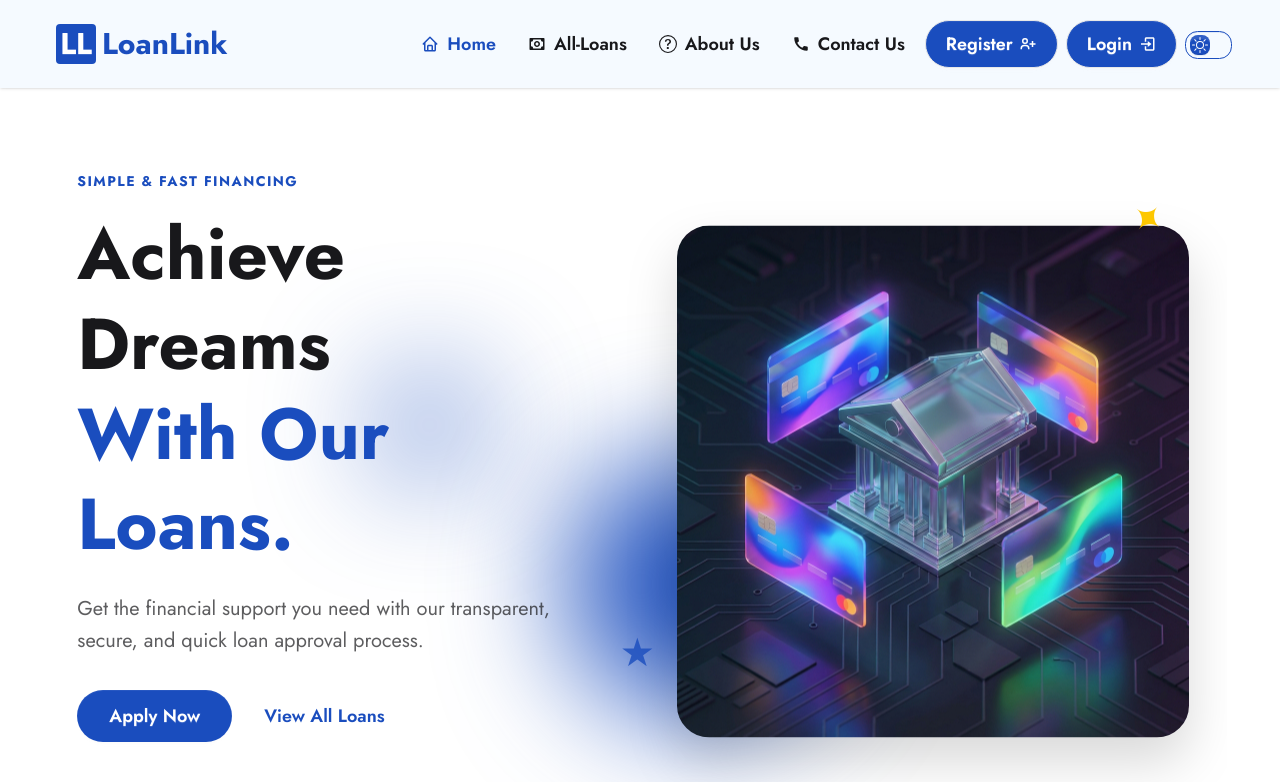
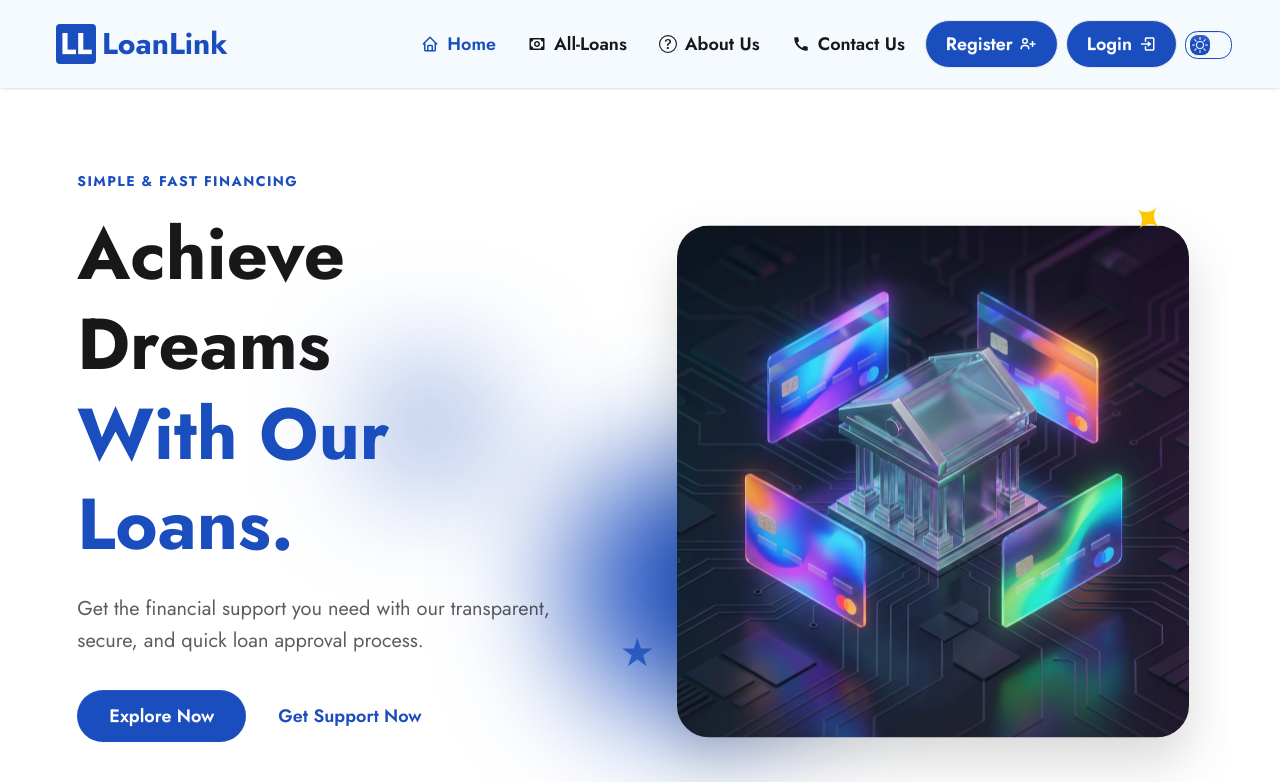
Before and after one commit to AtikHasan16/loanlink, a React (Vite) app: page / in a window 1280 px wide. Shown: the top 782 px of the page. Built offline with nearby package versions, Linux system fonts and the light colour scheme; no server answers; grey boxes are pictures that could not be loaded.

Commit message:
change the button route of hero buttons

```diff
--- a/src/Components/Hero.jsx
+++ b/src/Components/Hero.jsx
@@ -45,16 +45,16 @@ const Hero = () => {
             {/* Input & Subscribe/CTA */}
             <div className="mt-8 flex flex-col sm:flex-row gap-4 items-center justify-center lg:justify-start">
               <Link
-                to="/loan-form"
+                to="/all-loans"
                 className="btn-main text-lg px-8 py-3 h-auto"
               >
-                Apply Now
+                Explore Now
               </Link>
               <Link
-                to="/all-loans"
+                to="/contact"
                 className="btn bg-transparent border-none shadow-none text-primary   text-lg h-auto"
               >
-                View All Loans
+                Get Support Now
               </Link>
             </div>
 
--- a/src/Pages/Home/Loans.jsx
+++ b/src/Pages/Home/Loans.jsx
@@ -6,7 +6,7 @@ import { motion } from "motion/react";
 const Loans = () => {
   const axios = useAxiosSecure();
   const [loans, setLoans] = useState([]);
-  console.log(loans);
+  // console.log(loans);
   useEffect(() => {
     axios.get("/loans").then((res) => {
       setLoans(res.data);
@@ -58,10 +58,10 @@ const Loans = () => {
       </motion.section>
 
       {/* Loans Grid */}
-      <section className="relative   container mx-auto px-6">
+      <section className="relative pb-15  container mx-auto px-6">
         <div className="grid grid-cols-1 md:grid-cols-2 lg:grid-cols-3 gap-8">
           {loans.map((loan) => (
-            <LoanCard loan={loan} key={loan._id}/>
+            <LoanCard loan={loan} key={loan._id} />
           ))}
         </div>
       </section>
```
